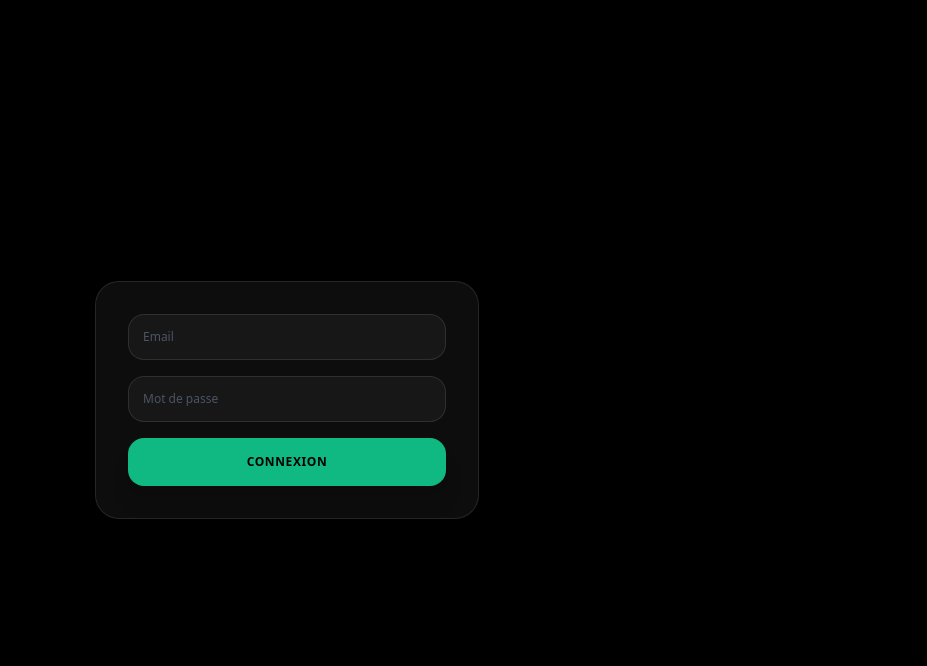
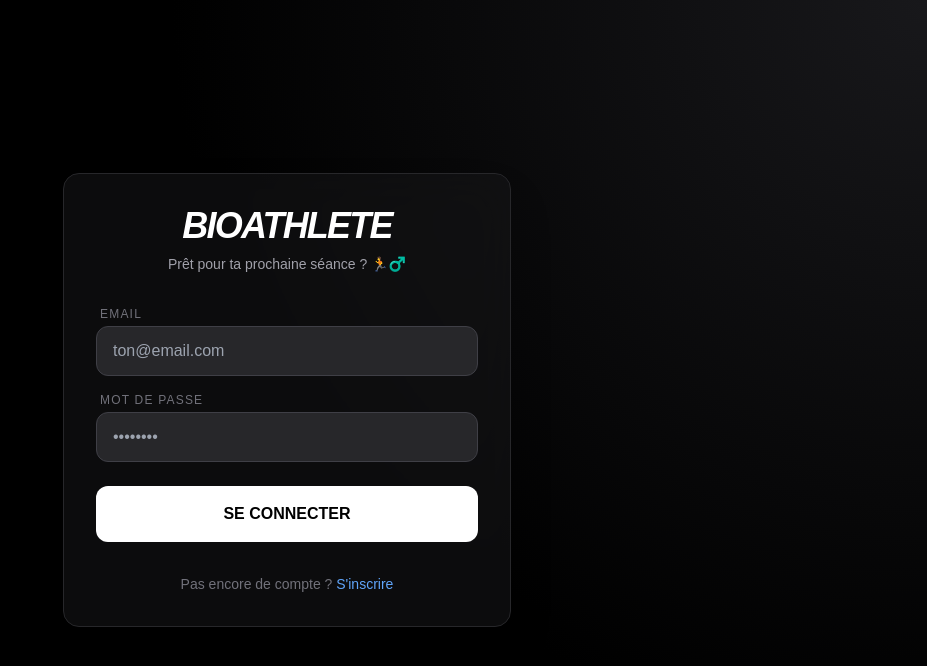
Before and after one commit to kleveensv-SprinFlow/bioathlete, a Next.js app: page /login in a window 1280 px wide. Shown: the top 666 px of the page, without its empty margins (353-1280 px from the left). Built offline with nearby package versions, Linux system fonts and the light colour scheme; no server answers.

Commit message:
Update login page code as requested

```diff
--- a/src/app/login/page.tsx
+++ b/src/app/login/page.tsx
@@ -1,70 +1,89 @@
-"use client";
-
-import React, { useState } from "react";
-import { useRouter } from "next/navigation";
-import { supabase } from "@/lib/supabase";
+'use client'
+import { useState } from 'react'
+import { supabase } from '@/lib/supabase'
+import { useRouter } from 'next/navigation'
+import Link from 'next/link'
 
 export default function LoginPage() {
-  const router = useRouter();
-
-  const [email, setEmail] = useState("");
-  const [password, setPassword] = useState("");
-  const [error, setError] = useState("");
-  const [loading, setLoading] = useState(false);
+  const [email, setEmail] = useState('')
+  const [password, setPassword] = useState('')
+  const [loading, setLoading] = useState(false)
+  const [error, setError] = useState<string | null>(null)
+  const router = useRouter()
 
   const handleLogin = async (e: React.FormEvent) => {
-    e.preventDefault();
-    setError("");
-    setLoading(true);
+    e.preventDefault()
+    setLoading(true)
+    setError(null)
 
-    try {
-      const { data, error: loginError } = await supabase.auth.signInWithPassword({
-        email,
-        password,
-      });
+    const { error } = await supabase.auth.signInWithPassword({ email, password })
 
-      if (loginError) {
-        setError(loginError.message);
-      } else if (data.user) {
-        router.push("/dashboard");
+    if (error) {
+      setError("Erreur d'authentification. Vérifiez vos identifiants.")
+      setLoading(false)
+    } else {
+      router.push('/dashboard')
     }
-    } catch (err) {
-      setError("Erreur.");
-    } finally {
-      setLoading(false);
   }
-  };
 
   return (
-    <div className="min-h-screen bg-black text-white font-sans flex items-center justify-center p-6 select-none select-none">
-      <div className="max-w-sm w-full backdrop-blur-xl bg-white/5 border border-white/10 p-8 rounded-3xl shadow-2xl flex flex-col gap-6">
-        <form onSubmit={handleLogin} className="flex flex-col gap-4">
+    <div className="min-h-screen flex items-center justify-center bg-black p-4 bg-[radial-gradient(circle_at_top_right,_var(--tw-gradient-stops))] from-zinc-900 via-black to-black">
+      <div className="w-full max-w-md space-y-8 bg-zinc-900/50 p-8 rounded-2xl border border-zinc-800 backdrop-blur-xl shadow-2xl">
+        <div className="text-center">
+          <h1 className="text-4xl font-extrabold text-white tracking-tighter italic">BIOATHLETE</h1>
+          <p className="mt-2 text-zinc-400 text-sm">Prêt pour ta prochaine séance ? 🏃♂️</p>
+        </div>
+
+        <form className="mt-8 space-y-6" onSubmit={handleLogin}>
+          {error && (
+            <div className="bg-red-500/10 border border-red-500/50 text-red-500 p-3 rounded-lg text-sm text-center">
+              {error}
+            </div>
+          )}
+
+          <div className="space-y-4">
+            <div>
+              <label className="block text-xs font-medium text-zinc-500 uppercase tracking-widest mb-1 ml-1">Email</label>
               <input
                 type="email"
-            placeholder="Email"
+                required
+                className="w-full px-4 py-3 bg-zinc-800 border border-zinc-700 rounded-xl text-white focus:outline-none focus:ring-2 focus:ring-blue-500 focus:border-transparent transition-all"
+                placeholder="ton@email.com"
                 value={email}
                 onChange={(e) => setEmail(e.target.value)}
-            className="w-full p-3.5 bg-neutral-900 border border-white/10 rounded-2xl focus:border-emerald-500 focus:outline-none transition-colors duration-300 text-xs text-white placeholder-gray-600"
-            required
               />
+            </div>
+            <div>
+              <label className="block text-xs font-medium text-zinc-500 uppercase tracking-widest mb-1 ml-1">Mot de passe</label>
               <input
                 type="password"
-            placeholder="Mot de passe"
+                required
+                className="w-full px-4 py-3 bg-zinc-800 border border-zinc-700 rounded-xl text-white focus:outline-none focus:ring-2 focus:ring-blue-500 focus:border-transparent transition-all"
+                placeholder="••••••••"
                 value={password}
                 onChange={(e) => setPassword(e.target.value)}
-            className="w-full p-3.5 bg-neutral-900 border border-white/10 rounded-2xl focus:border-emerald-500 focus:outline-none transition-colors duration-300 text-xs text-white placeholder-gray-600"
-            required
               />
-          {error && <p className="text-red-400 text-xs font-semibold px-1 py-1">{error}</p>}
+            </div>
+          </div>
+
           <button
             type="submit"
             disabled={loading}
-            className="w-full py-4 bg-emerald-500 hover:bg-emerald-400 text-black font-black text-xs tracking-wider uppercase rounded-2xl shadow-xl hover:shadow-[0_4px_24px_rgba(16,185,129,0.3)] transition-all duration-300"
+            className="w-full py-4 bg-white text-black font-bold rounded-xl hover:bg-zinc-200 transition-colors transform active:scale-95 disabled:opacity-50 disabled:active:scale-100"
           >
-            {loading ? "Chargement..." : "Connexion"}
+            {loading ? 'Connexion...' : 'SE CONNECTER'}
           </button>
         </form>
+
+        <div className="text-center mt-6">
+          <p className="text-zinc-500 text-sm">
+            Pas encore de compte ?{' '}
+            <Link href="/register" className="text-blue-400 hover:underline font-medium">
+              S'inscrire
+            </Link>
+          </p>
         </div>
       </div>
-  );
+    </div>
+  )
 }
```
Lines whose indentation alone changed are shown as unchanged.
